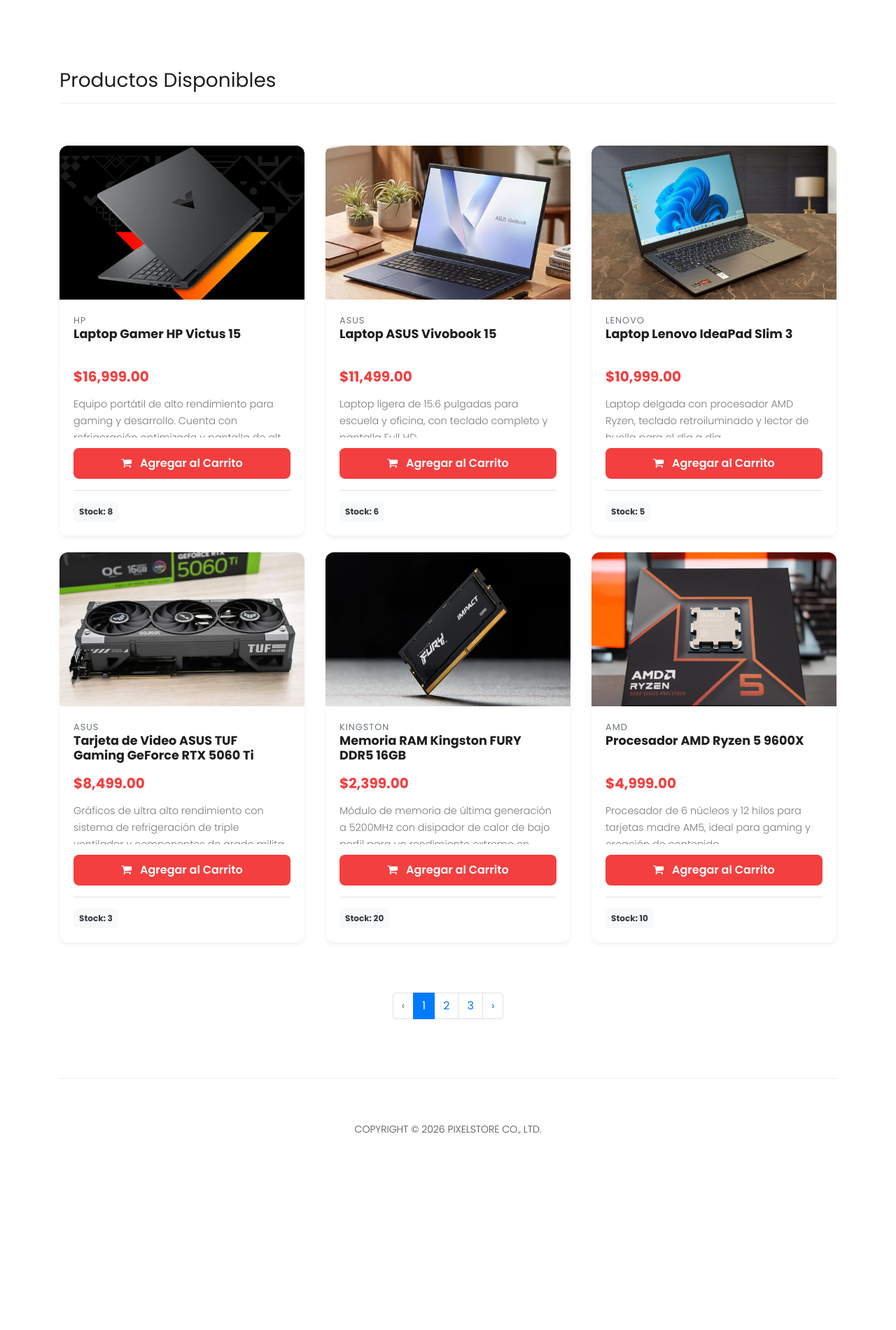
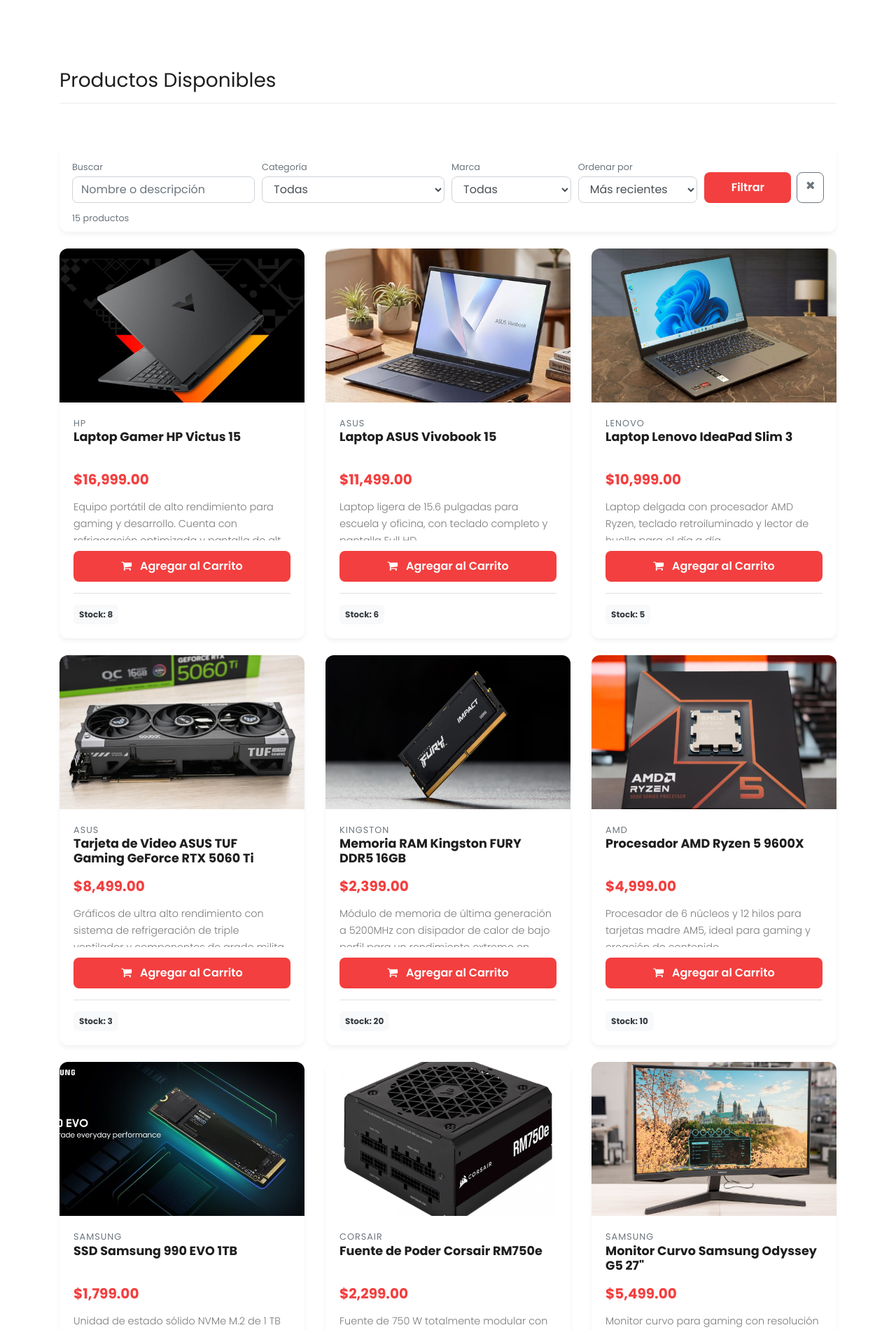
Before and after one commit to Gael-Lepe-Ramirez/nuevo-pixelstore, a Laravel app: page /products in a window 1280 px wide. Shown: the part 443-2343 px from the top of the page at 70% size. Before the commit the page ends 2063 px from the top, so only its background shows below. Run offline with Laravel 12, Linux system fonts and the light colour scheme; data comes from the database, SQL or seed files in the repository.

Commit message:
Catálogo con filtros y carrito con cantidades
- Catálogo: búsqueda, filtros por categoría y marca, orden por precio/nombre,
  9 productos por página y conteo de resultados.
- Los clientes ya no ven productos desactivados (el admin sí, con etiqueta).
- Carrito: botones + y − limitados por las existencias, aviso al agregar
  un producto y contador de piezas en «Mi Carrito»; no deja agregar más
  piezas de las disponibles.

Co-Authored-By: Claude Opus 5.5 <noreply@anthropic.com>
Claude-Session: https://claude.ai/code/session_0137emggwtrpdgv7zqnkayJ2

```diff
--- a/app/Http/Controllers/ProductController.php
+++ b/app/Http/Controllers/ProductController.php
@@ -10,25 +10,57 @@ use Illuminate\Support\Str;
 
 class ProductController extends Controller
 {
+    /** Opciones de orden del catálogo: valor del filtro => [columna, dirección] */
+    public const SORTS = [
+        'recientes' => ['created_at', 'desc'],
+        'precio_asc' => ['price', 'asc'],
+        'precio_desc' => ['price', 'desc'],
+        'nombre' => ['name', 'asc'],
+    ];
+
     public function index(Request $request)
     {
         $query = Product::with(['category', 'brand', 'image']);
 
-        if ($request->has('search') && $request->search != '') {
-            $query->where('name', 'like', '%' . $request->search . '%')
-                  ->orWhere('description', 'like', '%' . $request->search . '%');
+        // Los clientes solo ven productos activos; el administrador ve también los desactivados.
+        if (! $request->user()?->can('admin')) {
+            $query->where('is_active', true);
         }
 
-        $products = $query->paginate(6);
+        // Búsqueda por nombre o descripción (agrupada para no mezclarse con los demás filtros)
+        if ($request->filled('search')) {
+            $texto = '%' . $request->search . '%';
+            $query->where(fn ($q) => $q->where('name', 'like', $texto)->orWhere('description', 'like', $texto));
+        }
 
-        return view('products.index', compact('products'));
+        // Filtros por categoría y marca: SELECT ... WHERE category_id = ? AND brand_id = ?
+        if ($request->filled('categoria')) {
+            $query->whereHas('category', fn ($q) => $q->where('slug', $request->categoria));
+        }
+        if ($request->filled('marca')) {
+            $query->where('brand_id', $request->integer('marca'));
+        }
+
+        // Orden: SELECT ... ORDER BY price ASC|DESC, name o created_at
+        [$columna, $direccion] = self::SORTS[$request->input('orden')] ?? self::SORTS['recientes'];
+        $query->orderBy($columna, $direccion)->orderBy('id');
+
+        $products = $query->paginate(9)->withQueryString();
+
+        $categories = Category::orderBy('name')->get();
+        $brands = Brand::orderBy('name')->get();
+
+        return view('products.index', compact('products', 'categories', 'brands'));
     }
 
     /**
      * Detalle de un producto, con productos relacionados de la misma categoría.
      */
-    public function show(Product $product)
+    public function show(Request $request, Product $product)
     {
+        // Un producto desactivado solo lo puede ver el administrador.
+        abort_if(! $product->is_active && ! $request->user()?->can('admin'), 404);
+
         $product->load(['category', 'brand', 'image']);
 
         $relacionados = Product::with(['brand', 'image'])
--- a/resources/views/layouts/store.blade.php
+++ b/resources/views/layouts/store.blade.php
@@ -53,7 +53,12 @@
               </li>
 
               <li class="nav-item {{ request()->is('carrito*') ? 'active' : '' }}">
-                <a class="nav-link font-weight-bold text-danger" href="{{ route('cart.index') }}">Mi Carrito</a>
+                <a class="nav-link font-weight-bold text-danger" href="{{ route('cart.index') }}">Mi Carrito
+                  @php $piezasCarrito = collect(session('cart', []))->sum('quantity'); @endphp
+                  @if($piezasCarrito > 0)
+                    <span class="badge badge-danger ml-1" style="border-radius: 10px;">{{ $piezasCarrito }}</span>
+                  @endif
+                </a>
               </li>
 
               @auth
--- /dev/null
+++ b/resources/views/products/_cart_flash.blade.php
@@ -0,0 +1,10 @@
+{{-- Aviso al agregar un producto al carrito (catálogo y detalle) --}}
+@if(session('cart_success'))
+  <div class="alert alert-success d-flex justify-content-between align-items-center" style="border-radius: 8px;">
+    <span><i class="fa fa-check-circle mr-2"></i>{{ session('cart_success') }}</span>
+    <a href="{{ route('cart.index') }}" class="btn btn-sm btn-success" style="border-radius: 6px;">Ver carrito</a>
+  </div>
+@endif
+@if(session('cart_error'))
+  <div class="alert alert-warning" style="border-radius: 8px;"><i class="fa fa-exclamation-triangle mr-2"></i>{{ session('cart_error') }}</div>
+@endif
--- a/resources/views/products/index.blade.php
+++ b/resources/views/products/index.blade.php
@@ -61,6 +61,8 @@
         -webkit-box-orient: vertical;
         margin-bottom: 15px;
     }
+    .filter-bar { background: #fff; border-radius: 12px; padding: 18px 18px 10px; box-shadow: 0 4px 6px rgba(0,0,0,0.05); }
+    .filter-bar .form-control { border-radius: 8px; }
     .product-link { color: inherit; }
     .product-link:hover { color: #f33f3f; text-decoration: none; }
     .product-img { transition: transform 0.3s ease; }
@@ -109,11 +111,60 @@
         </div>
       </div>
 
-      @foreach($products as $product)
+      <div class="col-md-12">
+        @include('products._cart_flash')
+
+        {{-- Filtros del catálogo --}}
+        <form method="GET" action="{{ route('products.index') }}" class="filter-bar mb-4">
+          <div class="form-row align-items-end">
+            <div class="col-lg-3 col-md-6 mb-2">
+              <label class="small text-muted mb-1" for="search">Buscar</label>
+              <input type="text" name="search" id="search" value="{{ request('search') }}" class="form-control" placeholder="Nombre o descripción">
+            </div>
+            <div class="col-lg-3 col-md-6 mb-2">
+              <label class="small text-muted mb-1" for="categoria">Categoría</label>
+              <select name="categoria" id="categoria" class="form-control">
+                <option value="">Todas</option>
+                @foreach($categories as $cat)
+                  <option value="{{ $cat->slug }}" @selected(request('categoria') === $cat->slug)>{{ $cat->name }}</option>
+                @endforeach
+              </select>
+            </div>
+            <div class="col-lg-2 col-md-4 mb-2">
+              <label class="small text-muted mb-1" for="marca">Marca</label>
+              <select name="marca" id="marca" class="form-control">
+                <option value="">Todas</option>
+                @foreach($brands as $brand)
+                  <option value="{{ $brand->id }}" @selected((string) request('marca') === (string) $brand->id)>{{ $brand->name }}</option>
+                @endforeach
+              </select>
+            </div>
+            <div class="col-lg-2 col-md-4 mb-2">
+              <label class="small text-muted mb-1" for="orden">Ordenar por</label>
+              <select name="orden" id="orden" class="form-control">
+                <option value="recientes" @selected(request('orden', 'recientes') === 'recientes')>Más recientes</option>
+                <option value="precio_asc" @selected(request('orden') === 'precio_asc')>Precio: menor a mayor</option>
+                <option value="precio_desc" @selected(request('orden') === 'precio_desc')>Precio: mayor a menor</option>
+                <option value="nombre" @selected(request('orden') === 'nombre')>Nombre (A-Z)</option>
+              </select>
+            </div>
+            <div class="col-lg-2 col-md-4 mb-2 d-flex">
+              <button type="submit" class="btn btn-cart flex-fill mr-2">Filtrar</button>
+              <a href="{{ route('products.index') }}" class="btn btn-outline-secondary" style="border-radius: 8px;" title="Quitar filtros"><i class="fa fa-times"></i></a>
+            </div>
+          </div>
+          <div class="small text-muted mt-1">{{ $products->total() }} {{ $products->total() === 1 ? 'producto' : 'productos' }}</div>
+        </form>
+      </div>
+
+      @forelse($products as $product)
       <div class="col-lg-4 col-md-6 col-sm-12 mb-4">
         <div class="product-card">
 
           <a href="{{ route('products.show', $product) }}" class="product-img-wrapper d-block">
+            @unless($product->is_active)
+              <span class="badge badge-secondary" style="position: absolute; top: 12px; left: 12px; z-index: 2; padding: 6px 10px;">Desactivado</span>
+            @endunless
             @if($product->image)
               <img src="{{ asset('storage/' . $product->image->url) }}" alt="{{ $product->name }}" class="product-img">
             @else
@@ -157,10 +208,14 @@
 
         </div>
       </div>
-      @endforeach
+      @empty
+      <div class="col-md-12 text-center text-muted py-5">
+        No encontramos productos con esos filtros. <a href="{{ route('products.index') }}">Ver todo el catálogo</a>
+      </div>
+      @endforelse
 
       <div class="col-md-12 mt-5 mb-4 d-flex justify-content-center">
-          {{ $products->appends(['search' => request('search')])->links() }}
+          {{ $products->links() }}
       </div>
 
     </div>
--- a/resources/views/products/show.blade.php
+++ b/resources/views/products/show.blade.php
@@ -36,6 +36,8 @@
       <li class="breadcrumb-item active" aria-current="page">{{ $product->name }}</li>
     </ol>
   </nav>
+
+  @include('products._cart_flash')
 
   @if(! $product->is_active)
     <div class="alert alert-warning">Este producto está desactivado y no se puede comprar.</div>
--- a/routes/web.php
+++ b/routes/web.php
@@ -71,6 +71,7 @@ Route::middleware(['auth'])->group(function () {
     Route::get('/carrito', [OrderController::class, 'cart'])->name('cart.index');
     Route::post('/carrito/agregar/{product}', [OrderController::class, 'add'])->name('cart.add');
     Route::post('/carrito/remover/{id}', [OrderController::class, 'remove'])->name('cart.remove');
+    Route::post('/carrito/actualizar/{product}', [OrderController::class, 'update'])->name('cart.update');
     Route::post('/comprar', [OrderController::class, 'checkout'])->name('cart.checkout');
     Route::get('/mis-pedidos', [OrderController::class, 'mine'])->name('orders.mine');
     Route::get('/orders/{order}/pdf', [App\Http\Controllers\OrderController::class, 'downloadPDF'])->name('orders.pdf');
```
Also changed, not shown: app/Http/Controllers/OrderController.php (+43 -2 lines), resources/views/orders/cart.blade.php (+16 -1 lines).
